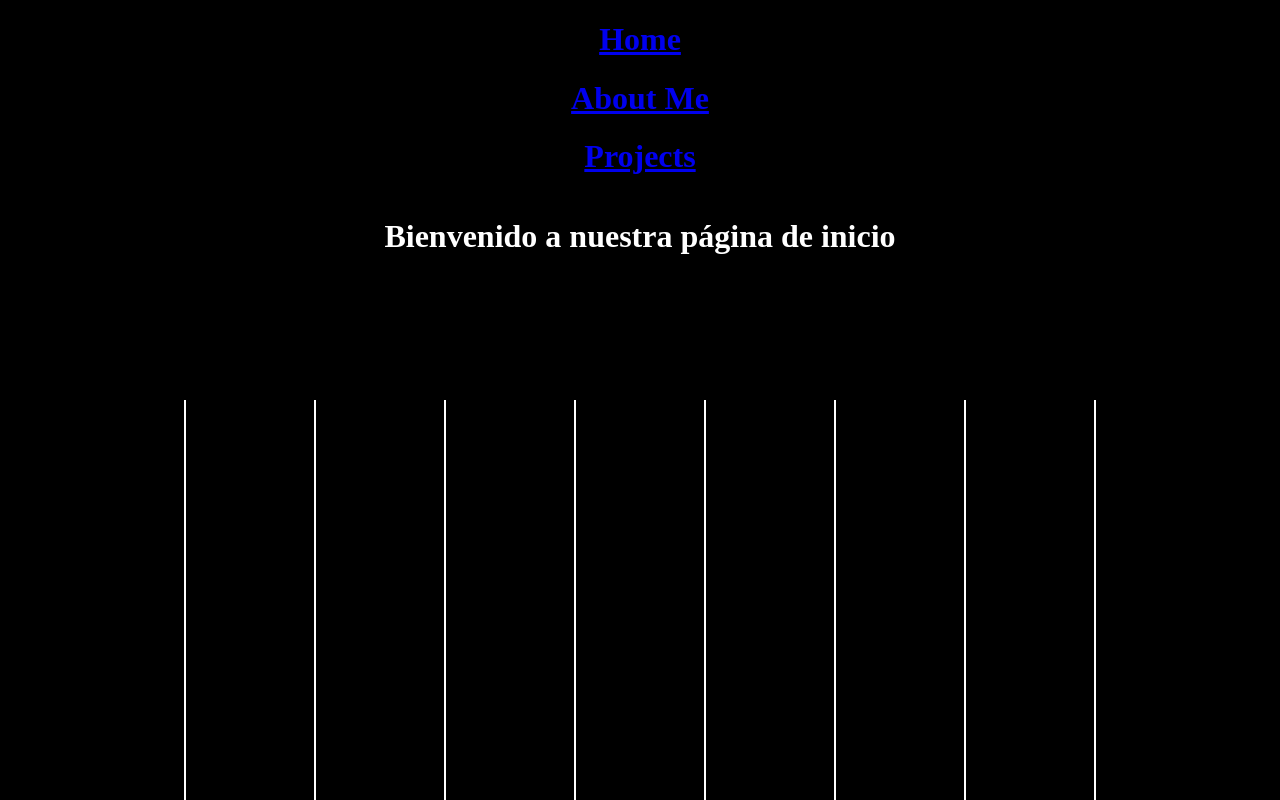
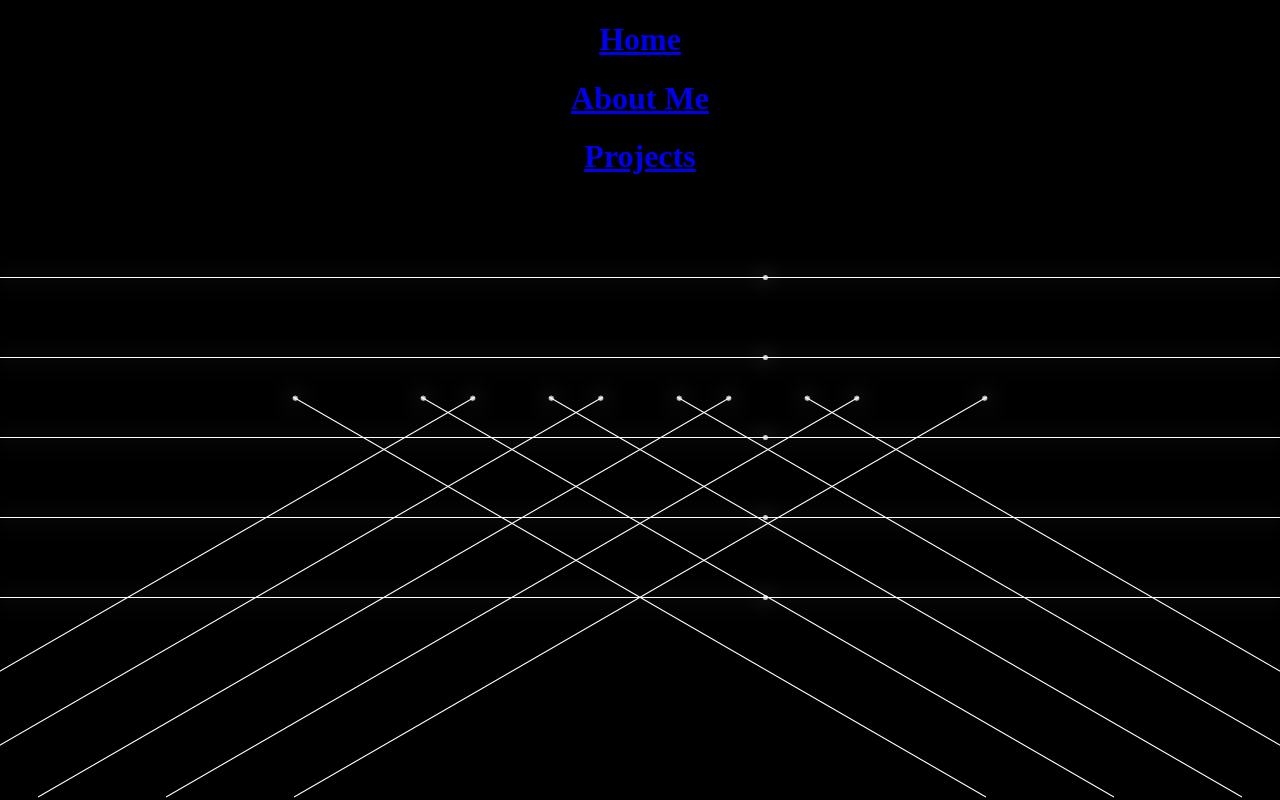
Before and after one commit to MaryJoP10/portfolio_web, a React (Create React App) app: page / in a window 1280 px wide. Built offline with nearby package versions, Linux system fonts and the light colour scheme.

Commit message:
basic idea

```diff
--- a/src/pages/home.js
+++ b/src/pages/home.js
@@ -1,44 +1,35 @@
-import React, { useEffect, useState } from "react"
+import React from "react"
 import '../styles/home.css'
 
 const Home = () => {
-    const [numLines, setNumLines] = useState(0);
 
-    useEffect(() => {
-      const calculateNumLines = () => {
-        // Obtén el ancho de la pantalla
-        const screenWidth = window.innerWidth;
-
-        // Calcula el número de líneas que caben en la pantalla
-        const linesFitInScreen = Math.floor(screenWidth / 150); // 30 es el ancho estimado de una línea
-
-        setNumLines(linesFitInScreen);
-      };
-
-      // Llama a la función para calcular el número de líneas al montar el componente y cuando cambia el tamaño de la pantalla
-      calculateNumLines();
-      window.addEventListener('resize', calculateNumLines);
-
-      // Limpia el event listener al desmontar el componente
-      return () => {
-        window.removeEventListener('resize', calculateNumLines);
-      };
-    }, []);
-
-    const generateLines = () => {
-      const lines = [];
-      for (let i = 0; i < numLines; i++) {
-        lines.push(<div key={i} className="vertical-line"></div>);
-      }
-      return lines;
-    };
-
-    return (
-      <div className="home-page">
-        <h1>Bienvenido a nuestra página de inicio</h1>
-        <div className="vertical-lines">{generateLines()}</div>
+  return (
+    <>
+      <div className="grid-container">
+        {[...Array(5).keys()].map((_, index) => (
+          <div
+            key={`horizontal-${index}`}
+            className="line-horizontal"
+            style={{ top: `${(index + 1) * 10}vh` }}
+          ></div>
+        ))}
+        {[...Array(5).keys()].map((_, index) => (
+          <div
+            key={`vertical-left-${index}`}
+            className="line-vertical line-left"
+            style={{ left: `${(index + 1) * 10}vw` }}
+          ></div>
+        ))}
+        {[...Array(5).keys()].map((_, index) => (
+          <div
+            key={`vertical-right-${index}`}
+            className="line-vertical line-right"
+            style={{ right: `${(index + 1) * 10}vw` }}
+          ></div>
+        ))}
       </div>
-    );
-  };
+    </>
+  );
+};
 
 export default Home;
--- a/src/styles/home.css
+++ b/src/styles/home.css
@@ -1,22 +1,97 @@
-.home-page {
-    display: flex;
-    flex-direction: column;
-    align-items: center;
-    justify-content: flex-end; /* Alinea los elementos al final del contenedor */
+body,
+html {
+  margin: 0;
+  padding: 0;
+  height: 100%;
+  overflow: hidden;
+}
+
+.grid-container {
+  position: relative;
+  width: 100vw;
+  height: 100vh;
+  transform: rotateX(0deg);
+}
+
+.line-horizontal,
+.line-vertical {
+  position: absolute;
+  background-color: white;
+
+
+}
+
+.line-horizontal {
+  width: 100%;
+  height: 1px;
+  box-shadow: 0 0 10px rgba(255, 255, 255);
+  animation: shine 2s infinite alternate;
+}
+
+.line-vertical {
+  width: 1px;
+  height: 100%;
+}
+
+.line-horizontal::before,
+.line-vertical::before {
+  content: '';
+  position: absolute;
+  width: 5px;
+  height: 5px;
+  background-color: rgba(255, 255, 255, 0.8);
+  border-radius: 50%;
+  box-shadow: 0 0 20px rgba(255, 255, 255, 0.8);
+}
+
+.line-horizontal::before {
+  left: 0;
+  top: -2px;
+  animation: shine-horizontal 5s linear infinite;
+}
+
+.line-vertical::before {
+  top: 0;
+  left: -2px;
+}
+
+.line-left {
+  transform: rotateY(-50deg);
+  transform: rotateX(50deg);
+  transform: rotateZ(60deg);
+}
+
+.line-right {
+  transform: rotateY(-50deg);
+  transform: rotateX(50deg);
+  transform: rotateZ(-60deg);
+}
+
+
+
+@keyframes shine-horizontal {
+  0% {
+    transform: translateX(0) translateY(0) scale(1);
   }
+  25% {
+    transform: translateX(25vw) translateY(0) scale(1);
+  }
+  50% {
+    transform: translateX(50vw) translateY(0) scale(1);
+  }
+  75% {
+    transform: translateX(75vw) translateY(0) scale(1);
+  }
+  100% {
+    transform: translateX(100vw) translateY(0) scale(1);
+  }
+}
 
-  .vertical-lines {
-    display: flex;
-    position: absolute;
-    justify-content: center;
-    bottom: 0;
+@keyframes shine {
+  0% {
+    box-shadow: 0 0 20px rgba(255, 255, 255, 0.5);
   }
-
-  .vertical-line {
-    width: 2px;
-    height: 50vh;
-    background-color: white;
-    margin: 0 5vw;
-    left: 0;
-    right: 0;
+  100%{
+    box-shadow: 0 0 100px rgba(255, 255, 255, 1);
   }
+}
```
